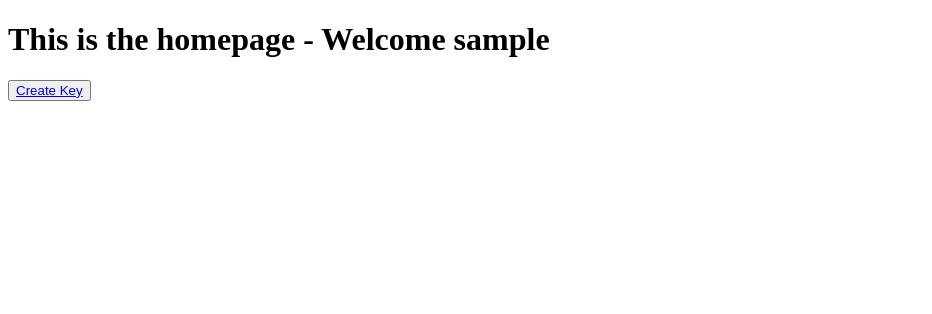
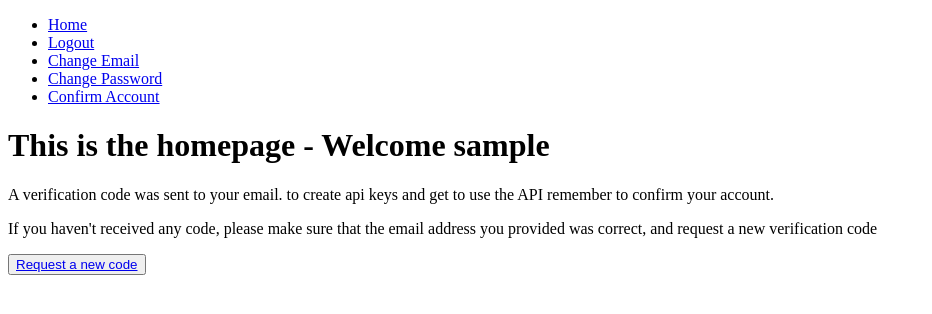
Before and after one commit to BeGeos/Pystronomical, a Django app: page / in a window 1280 px wide. Shown: the top 314 px of the page, without its empty margins (0-932 px from the left). Run offline with Django 3.2, Linux system fonts and the light colour scheme; the visitor is signed in with stand-in values (Sample User, id 1); parts of the project's set-up code (start-up, migrations or seed data) failed here and were passed over.

Commit message:
Improved user verification credentials

```diff
--- a/Pystronomical/urls.py
+++ b/Pystronomical/urls.py
@@ -23,5 +23,5 @@ urlpatterns = [
     path('', user_views.home, name='homepage'),
     path('login', auth_views.LoginView.as_view(template_name='user/login.html'), name='login'),
     path('logout/', auth_views.LogoutView.as_view(template_name='user/logout.html'), name='logout'),
-    path('user/', include('user.urls'))
+    path('account/', include('user.urls'))
 ]
--- a/templates/home.html
+++ b/templates/home.html
@@ -5,6 +5,38 @@
     <title>Homepage</title>
 </head>
 <body>
+<header>
+    <nav>
+        <ul>
+            <li>
+                <a href="/">Home</a>
+            </li>
+            {% if user.is_authenticated %}
+            <li>
+                <a href="/logout">Logout</a>
+            </li>
+            <li>
+                <a href="{% url 'update-email' %}">Change Email</a>
+            </li>
+            <li>
+                <a href="#">Change Password</a>
+            </li>
+                {% if not user.userstatus.confirmed %}
+                <li>
+                    <a href="{% url 'verification' %}">Confirm Account</a>
+                </li>
+                {% endif %}
+            {% elif not user.is_authenticated %}
+            <li>
+                <a href="/login">Login</a>
+            </li>
+            <li>
+                <a href="{% url 'create-user' %}">Sing up</a>
+            </li>
+            {% endif %}
+        </ul>
+    </nav>
+</header>
 <div>
     {% if messages %}
         <ul>
@@ -17,8 +49,15 @@
         This is the homepage - Welcome {{ name }}
     </h1>
     {% if user.is_authenticated %}
+        {% if user.userstatus.confirmed %}
         <div>
-            <button><a href="user/create-auth-key/">Create Key</a></button>
+            <button><a href="{% url 'create-key' %}">Create Key</a></button>
+        </div>
+        {% else %}
+        <div>
+            <p>A verification code was sent to your email. to create api keys and get to use the API remember to confirm your account.</p>
+            <p>If you haven't received any code, please make sure that the email address you provided was correct, and request a new verification code</p>
+            <button><a href="account/new-code/">Request a new code</a></button>
         </div>
         {% endif %}
         {% if keys %}
@@ -26,9 +65,10 @@
             <div>
                 <p>This is your api key</p>
                 <h3>API KEY: {{ key.key }}</h3>
-            <button><a href="/user/delete-auth-key/{{ key.key }}">Delete Key</a></button>
+                <button><a href="/account/delete-auth-key/{{ key.key }}">Delete Key</a></button>
             </div>
             {% endfor %}
+        {% endif %}
     {% endif %}
 </div>
 </body>
--- a/user/templates/user/logout.html
+++ b/user/templates/user/logout.html
@@ -8,8 +8,11 @@
     <h2>You have been Logged Out</h2>
         <div>
             <small >
-                <a href="#">Log In Again</a>
+                <a href="/login">Log In Again</a>
             </small>
         </div>
+    <div>
+        <small><a href="/">Go back to home</a></small>
+    </div>
 </body>
 </html>
--- a/user/urls.py
+++ b/user/urls.py
@@ -5,5 +5,9 @@ urlpatterns =[
     path('create/', views.create_user_view, name='create-user'),
     path('create-auth-key/', views.create_auth_key, name='create-key'),
     path('delete-auth-key/<slug>', views.delete_auth_key, name='delete-key'),
-    path('verification/', views.verification, name='verification')
+    path('new-code/', views.new_code_request, name='new-code'),
+    path('verification/', views.verification, name='verification'),
+    path('recovery/', views.recovery_password, name='recovery-password'),
+    path('recovery/<slug>', views.new_password, name='new-password'),
+    path('update-email/', views.update_email, name='update-email')
 ]
--- a/user/views.py
+++ b/user/views.py
@@ -1,22 +1,16 @@
-from django.shortcuts import render, redirect
+from django.shortcuts import render, redirect, get_object_or_404
 from django.http import HttpResponse
 from django.contrib import messages
+from django.contrib.auth.forms import SetPasswordForm
+from django.contrib.auth import update_session_auth_hash
 from .models import UserStatus, User, AuthKeys, SecurityCodes, Recovery
-from .forms import UserRegisterForm
+from .forms import UserRegisterForm, EmailUpdateForm
 import requests, string, random
 from datetime import datetime, timedelta
-from ..Pystronomical.env import secret_keys
+from Pystronomical.env import secret_keys
 
 
-# Create your views here.
-def home(request):
-    keys = AuthKeys.objects.filter(user_id=request.user)
-    context = {
-        'keys': keys,
-        'name': request.user.username
-    }
-    return render(request, 'home.html', context)
-
+# Create your views here
 
 # Main functions to talk to API for database updates
 def put_request(user_id, api_key, exp):
@@ -52,7 +46,31 @@ def security_code_generator(num=6):
     return int(code)
 
 
+def ext_generator(num=24):
+    alphabet = string.ascii_letters
+    extension = ''
+    for _ in range(num):
+        extension += random.choice(alphabet)
+    return extension
+
+
 # Main website views
+def home(request):
+    if request.user.is_authenticated:
+        keys = AuthKeys.objects.filter(user_id=request.user)
+        for key in keys:
+            if key.expiration_date <= datetime.now().timestamp():
+                delete_request(request.user.id, key)
+                key.delete()
+    else:
+        keys = None
+    context = {
+        'keys': keys,
+        'name': request.user.username
+    }
+    return render(request, 'home.html', context)
+
+
 def create_user_view(request):
     if request.user.is_authenticated:
         return redirect('homepage')
@@ -74,10 +92,9 @@ def create_user_view(request):
             # TODO send email with verification code
             messages.success(request, f'Thanks {username}! Your account was created successfully')
             return redirect('homepage')
-        else:
-            print(form.errors.as_json())
-        messages.error(request, 'Account not created')
-        return redirect('verification')
+
+        messages.error(request, form.errors)
+        return redirect('create-user')
 
 
 def create_auth_key(request):
@@ -117,8 +134,8 @@ def verification(request):
             ssc = SecurityCodes.objects.filter(user_id=request.user.id, code=security_code).first()
 
             if ssc:
-                print('code exists')
-                print(request.user.id)
+                # print('code exists')
+                # print(request.user.id)
                 if ssc.expiration_date <= datetime.utcnow().timestamp():
                     ssc.delete()
                     messages.info(request, 'This code has expired')
@@ -132,3 +149,105 @@ def verification(request):
             messages.error(request, 'The code is not valid')
             return redirect('verification')
     return HttpResponse('login required')
+
+
+def new_code_request(request):
+    if request.user.is_authenticated:
+        if request.user.userstatus.confirmed:
+            messages.info(request, 'You are already a confirmed user')
+            return redirect('homepage')
+
+        security_code = SecurityCodes.objects.filter(user_id=request.user).first()
+        if security_code:
+            security_code.delete()
+        new_code = security_code_generator()
+        exp = datetime.now() + timedelta(seconds=600)
+        ssc = SecurityCodes.objects.create(user_id=request.user, code=new_code,
+                                           expiration_date=int(exp.timestamp()))
+        # TODO send email with new verification code
+        messages.success(request, 'A new code was sent. Please, check your email!')
+        return redirect('verification')
+    return redirect('login')
+
+
+def recovery_password(request):
+    if request.user.is_authenticated:
+        email = request.user.email
+        messages.info(request, f'A message was sent to {email} to reset the password')
+        return redirect('homepage')
+    else:
+        if request.method == 'POST':
+            base_url = 'http://localhost:8000/account/recovery/'
+            email = request.POST.get('email')
+            user = User.objects.filter(email=email).first()
+            if not user:
+                messages.error(request, 'This email address does not exist')
+                return redirect('homepage')
+            recovery_check = Recovery.objects.filter(user_id=user).first()
+            if recovery_check:
+                recovery_check.delete()
+            url_code = ext_generator(16)
+            exp = datetime.now() + timedelta(days=1)
+            recovery_link = Recovery.objects.create(user_id=user, url_code=url_code,
+                                                    expiration_date=int(exp.timestamp()))
+            link = base_url + url_code
+            # TODO send email with link
+            messages.success(request, f'An email was sent to {email} with the recovery link')
+            messages.info(request, f'This is your link: {link}')
+            return redirect('homepage')
+        return render(request, 'pass-recovery.html')
+
+
+def new_password(request, slug):
+    code = get_object_or_404(Recovery, url_code=slug)
+    now = datetime.now().timestamp()
+    user = User.objects.get(id=code.user_id.id)
+    if code.expiration_date <= now:
+        code.delete()
+        messages.error(request, 'Link is expired')
+        return redirect('homepage')
+    form = SetPasswordForm(user)
+
+    if request.method == 'POST':
+        user = User.objects.get(id=code.user_id.id)
+        form = SetPasswordForm(user=user, data=request.POST)
+
+        if form.is_valid():
+            form.save()
+            code.delete()
+            messages.success(request, f'Password was changed successfully for {user.username}')
+            return redirect('login')
+        else:
+            messages.info(request, form.errors)
+            messages.error(request, 'Please correct the error')
+            return redirect('new-password', slug=slug)
+    return render(request, 'pass-recovery-form.html', context={'form': form, 'username': user.username})
+
+
+def update_email(request):
+    if request.method == 'GET':
+        if request.user.is_authenticated:
+            form = EmailUpdateForm()
+            return render(request, 'update-email.html', context={'form': form})
+        else:
+            return redirect('login')
+    if request.method == 'POST':
+        form = EmailUpdateForm(request.POST)
+        if form.is_valid():
+            user = User.objects.get(pk=request.user.id)
+            if user.userstatus.confirmed:
+                status = UserStatus.objects.get(user_id=user)
+                status.confirmed = False
+                status.save()
+            auth_key = user.auth.first()
+            if auth_key:
+                delete_request(request.user.id, auth_key.key)
+                auth_key.delete()
+            user.email = form.cleaned_data.get('email')
+            user.save()
+
+            messages.success(request, f'Email was changed successfully for {request.user.username}')
+            return redirect('homepage')
+        else:
+            messages.error(request, form.errors)
+            return redirect('update-email')
```
Also changed, not shown: templates/create-user.html (+9 -0 lines), templates/pass-recovery-form.html (added, +25 -0 lines), templates/pass-recovery.html (added, +16 -0 lines), templates/update-email.html (added, +21 -0 lines), user/forms.py (+7 -0 lines), user/templates/user/login.html (+8 -0 lines). Lines whose indentation alone changed are shown as unchanged.
